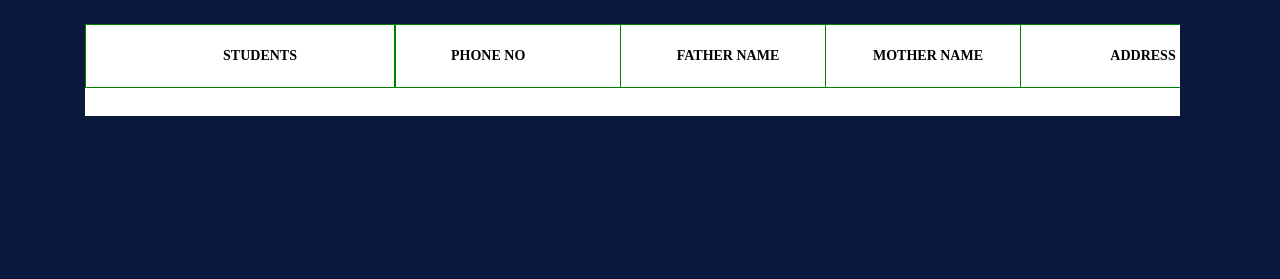
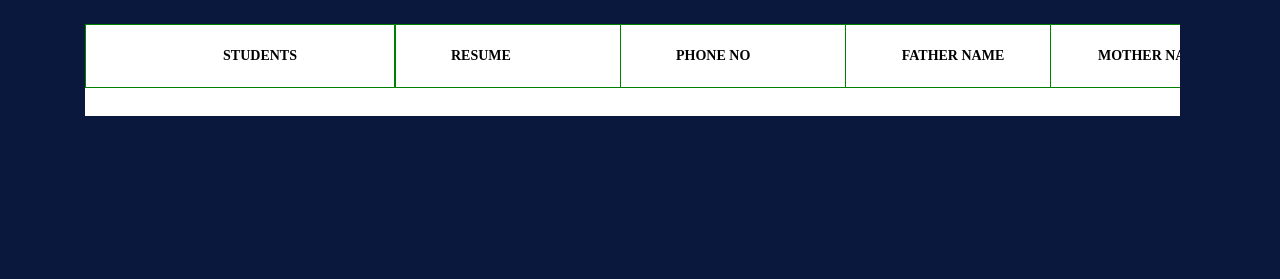
Before and after one commit to PreritBhandari/StudentService---Complete-Webapp-Project-, a Django app: page /infosec/listuser/ in a window 1280 px wide. Shown: the part 152-431 px from the top of the page. Run offline with Django 3.2, Linux system fonts and the light colour scheme; the visitor is signed in with stand-in values (Sample User, id 1); data that the repository does not hold is empty; some libraries are stand-ins or nearby versions.

Commit message:
[Updated] infosec for users and staff and resume added

```diff
--- a/infosec/templates/infosec/infosec-list-user.html
+++ b/infosec/templates/infosec/infosec-list-user.html
@@ -47,7 +47,7 @@
                             <thead>
                             <tr class="row100 head">
 
-
+                                <th style="color:black; font-weight: bold" class="cell100 column2">Resume</th>
                                 <th style="color:black; font-weight: bold" class="cell100 column2">Phone No</th>
                                 <th style="color:black; font-weight: bold;text-align: center" class="cell100 column3">
                                     Father Name
@@ -76,7 +76,7 @@
                             {% for info in infos %}
                             {% if info.user.username != 'root' %}
                             <tr class="row100 body">
-
+                                <td style="color:black;" class="cell100 column2"><img src={{ info.resume }}></td>
                                 <td style="color:black;" class="cell100 column2">{{ info.phone_no }}</td>
                                 <td style="color:black;" class="cell100 column3" align="center">{{ info.father_name }}
                                 </td>
```
